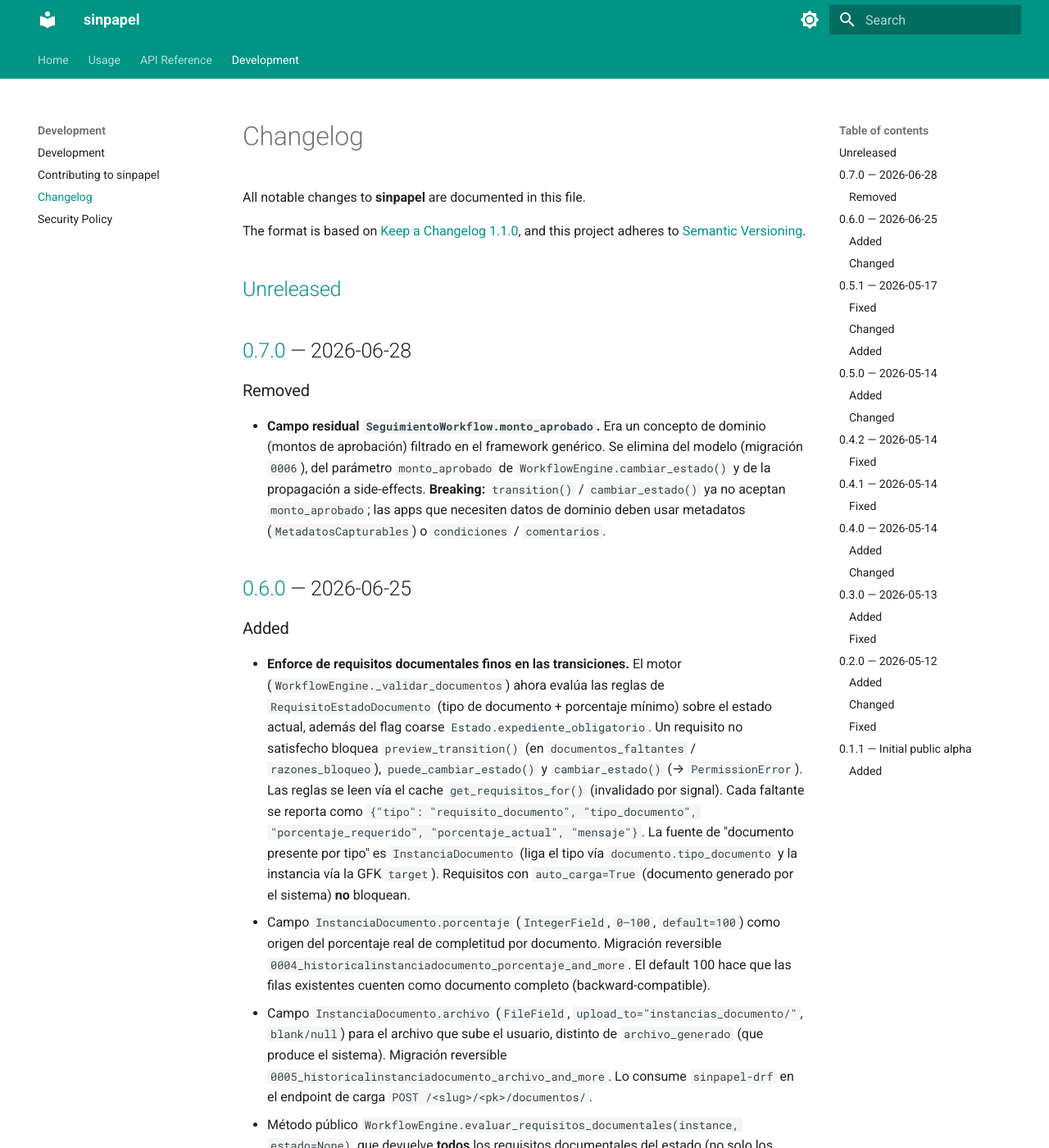
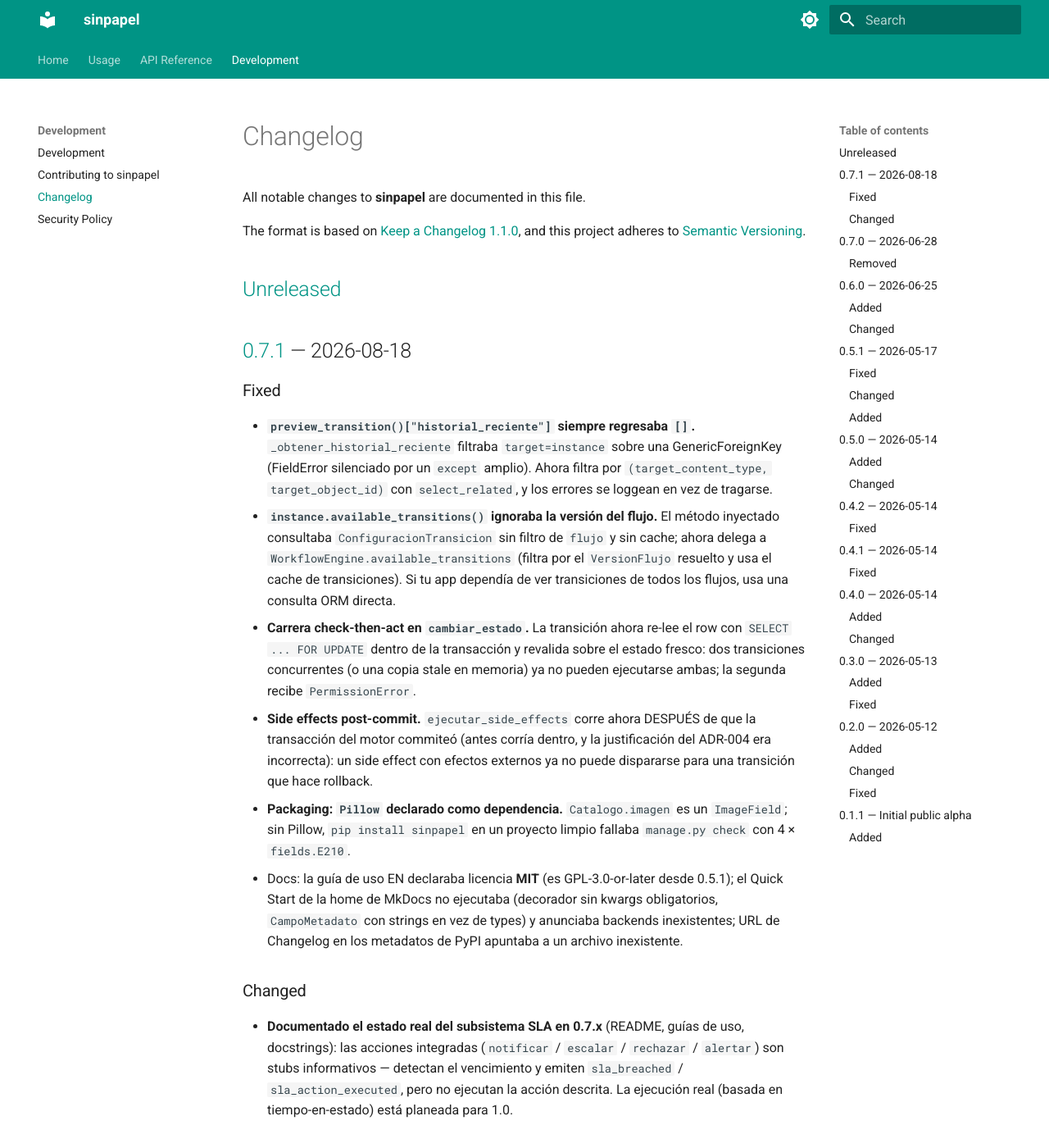
Before and after one commit to aprendomx/sinpapel, an MkDocs documentation site: the page built from docs/development/changelog.md, in a window 1280 px wide and 1400 px high. Shown: the whole window at 82% size. Built offline with MkDocs 1.6.1 and Material for MkDocs 9.7.7, drawn with Linux system fonts in a browser that asks for light colours.

Commit message:
fix: correcciones de auditoría — motor, empaquetado y docs (0.7.1)
Motor:
- historial_reciente filtraba por GFK ilegal y siempre regresaba [] (fix:
  filtro por content_type+object_id, select_related, error loggeado)
- instance.available_transitions ahora delega al engine (respeta VersionFlujo
  resuelto + cache); antes ignoraba la versión del flujo
- cambiar_estado: SELECT FOR UPDATE + revalidación sobre estado fresco cierra
  la carrera check-then-act (doble transición concurrente/copia stale)
- side effects post-commit; docstring de ADR-004 corregido

Empaquetado:
- Pillow declarado (ImageField; instalación limpia fallaba fields.E210)
- URL de Changelog en PyPI apuntaba a archivo inexistente
- pyright venvPath corregido

Docs:
- usage/en.md declaraba licencia MIT (es GPL-3.0-or-later)
- Quick Start de docs/index.md no ejecutaba; backends inexistentes
- Estado real del subsistema SLA documentado (acciones = stubs en 0.7.x)
- Changelog: links OWNER/REPO reemplazados; entrada 0.7.1

Tests: +5 regresiones (historial, stale/lock, flujo en available_transitions,
side effects post-commit). Suite: 280 passed.

Co-Authored-By: Claude Fable 5 <noreply@anthropic.com>

```diff
--- a/docs/development/changelog.md
+++ b/docs/development/changelog.md
@@ -6,6 +6,45 @@ The format is based on [Keep a Changelog 1.1.0](https://keepachangelog.com/en/1.
 and this project adheres to [Semantic Versioning](https://semver.org/spec/v2.0.0.html).
 
 ## [Unreleased]
+
+## [0.7.1] — 2026-08-18
+
+### Fixed
+- **`preview_transition()["historial_reciente"]` siempre regresaba `[]`.**
+  `_obtener_historial_reciente` filtraba `target=instance` sobre una
+  GenericForeignKey (FieldError silenciado por un `except` amplio). Ahora
+  filtra por `(target_content_type, target_object_id)` con `select_related`,
+  y los errores se loggean en vez de tragarse.
+- **`instance.available_transitions()` ignoraba la versión del flujo.** El
+  método inyectado consultaba `ConfiguracionTransicion` sin filtro de `flujo`
+  y sin cache; ahora delega a `WorkflowEngine.available_transitions` (filtra
+  por el `VersionFlujo` resuelto y usa el cache de transiciones). Si tu app
+  dependía de ver transiciones de todos los flujos, usa una consulta ORM
+  directa.
+- **Carrera check-then-act en `cambiar_estado`.** La transición ahora re-lee
+  el row con `SELECT ... FOR UPDATE` dentro de la transacción y revalida
+  sobre el estado fresco: dos transiciones concurrentes (o una copia stale en
+  memoria) ya no pueden ejecutarse ambas; la segunda recibe `PermissionError`.
+- **Side effects post-commit.** `ejecutar_side_effects` corre ahora DESPUÉS
+  de que la transacción del motor commiteó (antes corría dentro, y la
+  justificación del ADR-004 era incorrecta): un side effect con efectos
+  externos ya no puede dispararse para una transición que hace rollback.
+- **Packaging: `Pillow` declarado como dependencia.** `Catalogo.imagen` es un
+  `ImageField`; sin Pillow, `pip install sinpapel` en un proyecto limpio
+  fallaba `manage.py check` con 4 × `fields.E210`.
+- Docs: la guía de uso EN declaraba licencia **MIT** (es GPL-3.0-or-later
+  desde 0.5.1); el Quick Start de la home de MkDocs no ejecutaba (decorador
+  sin kwargs obligatorios, `CampoMetadato` con strings en vez de types) y
+  anunciaba backends inexistentes; URL de Changelog en los metadatos de PyPI
+  apuntaba a un archivo inexistente.
+
+### Changed
+- **Documentado el estado real del subsistema SLA en 0.7.x** (README, guías
+  de uso, docstrings): las acciones integradas (`notificar` / `escalar` /
+  `rechazar` / `alertar`) son stubs informativos — detectan el vencimiento y
+  emiten `sla_breached` / `sla_action_executed`, pero no ejecutan la acción
+  descrita. La ejecución real (basada en tiempo-en-estado) está planeada para
+  1.0.
 
 ## [0.7.0] — 2026-06-28
 
@@ -157,14 +196,15 @@ and this project adheres to [Semantic Versioning](https://semver.org/spec/v2.0.0
 - `django-simple-history` integration for full change history.
 - PEP 561 `py.typed` marker for type-checker downstream consumers.
 
-[Unreleased]: https://github.com/OWNER/REPO/compare/v0.7.0...HEAD
-[0.7.0]: https://github.com/OWNER/REPO/compare/v0.6.0...v0.7.0
-[0.6.0]: https://github.com/OWNER/REPO/compare/v0.5.1...v0.6.0
-[0.5.1]: https://github.com/OWNER/REPO/compare/v0.5.0...v0.5.1
-[0.5.0]: https://github.com/OWNER/REPO/compare/v0.4.2...v0.5.0
-[0.4.2]: https://github.com/OWNER/REPO/compare/v0.4.1...v0.4.2
-[0.4.1]: https://github.com/OWNER/REPO/compare/v0.4.0...v0.4.1
-[0.4.0]: https://github.com/OWNER/REPO/compare/v0.1.1...v0.4.0
-[0.3.0]: https://github.com/OWNER/REPO/releases/tag/v0.3.0
-[0.2.0]: https://github.com/OWNER/REPO/releases/tag/v0.2.0
-[0.1.1]: https://github.com/OWNER/REPO/releases/tag/v0.1.1
+[Unreleased]: https://github.com/aprendomx/sinpapel/compare/v0.7.1...HEAD
+[0.7.1]: https://github.com/aprendomx/sinpapel/compare/v0.7.0...v0.7.1
+[0.7.0]: https://github.com/aprendomx/sinpapel/compare/v0.6.0...v0.7.0
+[0.6.0]: https://github.com/aprendomx/sinpapel/compare/v0.5.1...v0.6.0
+[0.5.1]: https://github.com/aprendomx/sinpapel/compare/v0.5.0...v0.5.1
+[0.5.0]: https://github.com/aprendomx/sinpapel/compare/v0.4.2...v0.5.0
+[0.4.2]: https://github.com/aprendomx/sinpapel/compare/v0.4.1...v0.4.2
+[0.4.1]: https://github.com/aprendomx/sinpapel/compare/v0.4.0...v0.4.1
+[0.4.0]: https://github.com/aprendomx/sinpapel/compare/v0.1.1...v0.4.0
+[0.3.0]: https://github.com/aprendomx/sinpapel/releases/tag/v0.3.0
+[0.2.0]: https://github.com/aprendomx/sinpapel/releases/tag/v0.2.0
+[0.1.1]: https://github.com/aprendomx/sinpapel/releases/tag/v0.1.1
```
Also changed, not shown: README.es.md (+4 -4 lines), README.md (+4 -4 lines), docs/articles/decision-makers.en.md (added, +39 -0 lines), docs/articles/decisores.es.md (added, +39 -0 lines), docs/articles/devs.en.md (added, +83 -0 lines), docs/articles/devs.es.md (added, +83 -0 lines), docs/articles/general-public.en.md (added, +35 -0 lines), docs/articles/publico.es.md (added, +43 -0 lines), docs/index.md (+9 -10 lines), docs/usage/en.md (+5 -3 lines), docs/usage/es.md (+4 -2 lines), injection.py (+8 -13 lines), pyproject.toml (+4 -3 lines), 4 other files.
